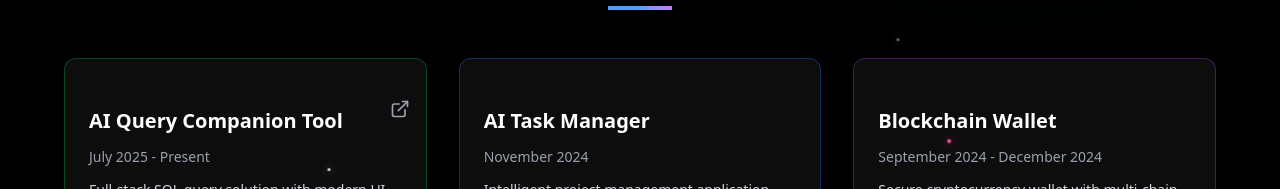
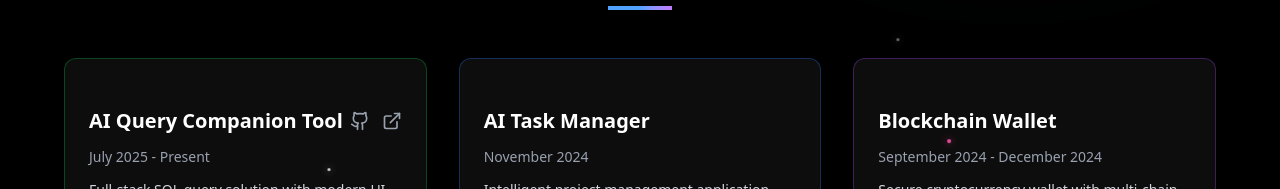
Before and after one commit to AverageNftEnjoyer/ReactPortfolio, a React (Vite) app: page / in a window 1280 px wide. Shown: the part 3541-3730 px from the top of the page. Built offline with nearby package versions, Linux system fonts and the light colour scheme.

Commit message:
Added Github Icon

```diff
--- a/src/App.tsx
+++ b/src/App.tsx
@@ -1136,26 +1136,39 @@ useEffect(() => {
 
               {/* Project Card 1 */}
 <Card className="bg-white/5 border border-green-500/30 hover:bg-white/10 hover:border-green-400/50 hover:scale-105 transition-all duration-300 hover:shadow-2xl hover:shadow-green-500/60 group relative overflow-hidden">
-  <div className="absolute inset-0 bg-gradient-to-br from-green-500/10 to-transparent opacity-0 group-hover:opacity-100 transition-opacity duration-300"></div>
+  <CardContent className="p-6 relative z-10">
 
-  <CardContent className="p-6 relative z-10">
+    {/* Title Row with Icons Right-Aligned */}
+    <div className="flex justify-between items-center mb-3">
+      <h3 className="text-white font-bold text-xl">AI Query Companion Tool</h3>
+      <div className="flex items-center gap-3">
+        <a
+          href="https://github.com/AverageNftEnjoyer/AI-Query-Companion"
+          target="_blank"
+          rel="noopener noreferrer"
+          className="hover:scale-110 transition-transform text-gray-400 hover:text-white"
+          aria-label="View GitHub repository"
+        >
+          <Github className="w-5 h-5" />
+        </a>
         <a
           href="https://sqlqueryanalyzer.vercel.app/"
           target="_blank"
           rel="noopener noreferrer"
-      className="absolute top-4 right-4 z-30 hover:scale-110 transition-transform text-gray-400 hover:text-white"
-      aria-label="Open Query Analyzer project"
+          className="hover:scale-110 transition-transform text-gray-400 hover:text-white"
+          aria-label="View Live Site"
         >
           <ExternalLink className="w-5 h-5" />
         </a>
+      </div>
+    </div>
 
-    <h3 className="text-white font-bold text-xl mb-3">AI Query Companion Tool</h3>
     <p className="text-gray-400 text-sm mb-3">July 2025 - Present</p>
     <p className="text-gray-300 text-sm mb-4 leading-relaxed">
-      Full-stack SQL query solution with modern UI, AI integration, and results management
-      system.
+      Full-stack SQL query solution with modern UI, AI integration, and results management system.
     </p>
 
+    {/* Tech Pills */}
     <div className="flex flex-wrap gap-2">
       <span className="px-3 py-1 bg-green-500/20 text-green-300 text-xs rounded-full border border-green-500/30">
         React
@@ -1172,7 +1185,6 @@ useEffect(() => {
     </div>
   </CardContent>
 </Card>
-
 
               {/* Project Card 2 */}
               <Card className="bg-white/5 border border-blue-500/30 hover:bg-white/10 hover:border-blue-400/50 hover:scale-105 transition-all duration-300 hover:shadow-2xl hover:shadow-blue-500/60 group relative overflow-hidden">
```
Lines whose indentation alone changed are shown as unchanged.
